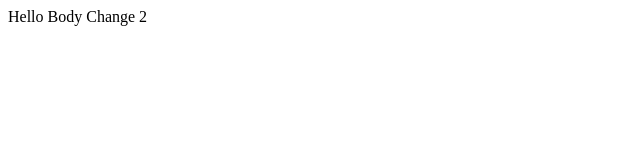
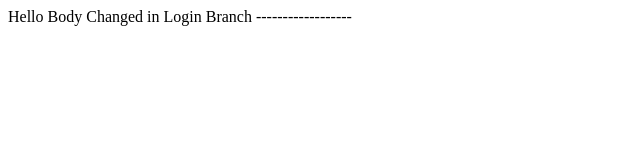
Before and after one commit to sonuus/mysampleapp, a plain HTML site: page index.html in a window 1280 px wide. Shown: the whole page, without its empty margins (0-640 px from the left). Drawn offline with Linux system fonts and the light colour scheme.

Commit message:
commited more changes in login

```diff
--- a/index.html
+++ b/index.html
@@ -4,6 +4,6 @@
 </title>
 <body>
  Hello Body
- Change 2
+ Changed in Login Branch ------------------
 </body>
 </html>
```
